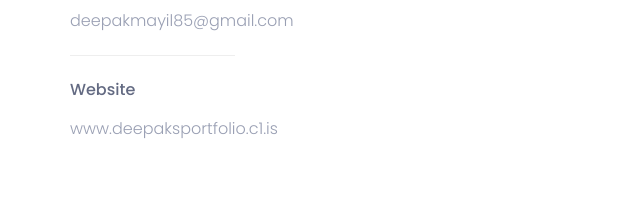
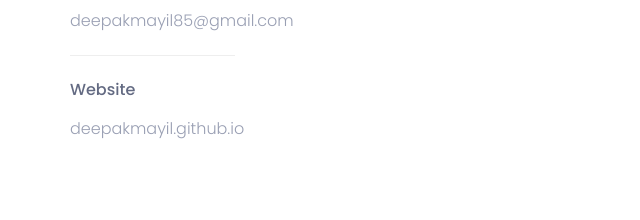
Before and after one commit to DeepakMayil/DeepakMayil.github.io, a plain HTML site: page index.html in a window 1280 px wide. Shown: the part 1520-1740 px from the top of the page, 0-640 px from the left. Drawn offline with nearby package versions, Linux system fonts and the light colour scheme.

Commit message:
Update index.html

```diff
--- a/index.html
+++ b/index.html
@@ -144,7 +144,7 @@
 											<p>deepakmayil85@gmail.com</p>
 											<hr>
 											<h3>website</h3>
-											<p><a href="http://deepaksportfolio.c1.is/" style="color: #999fb3;">www.deepaksportfolio.c1.is</a></p>
+											<p><a href="http://deepakmayil.github.io/" style="color: #999fb3;">deepakmayil.github.io</a></p>
 
 										</div>
 
```
